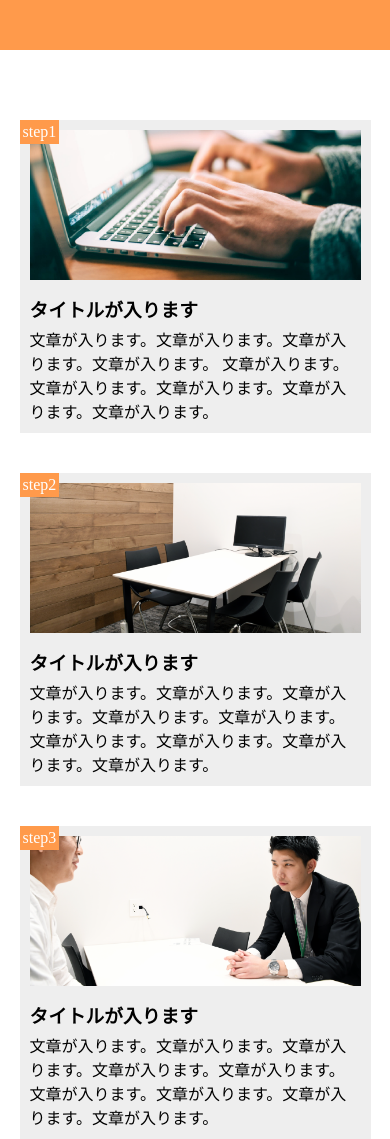
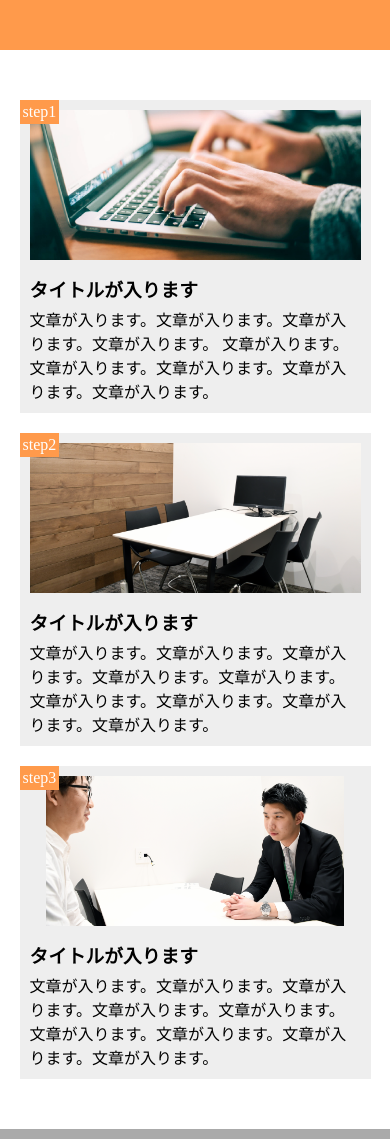
Before and after one commit to yamadasatoru/HTML-CSS-10chapter, a plain HTML site: page index.html in a window 390 px wide. Shown: the top 1139 px of the page. Drawn offline with Linux system fonts and the light colour scheme.

Commit message:
Initial Commit

```diff
--- a/style.css
+++ b/style.css
@@ -10,7 +10,7 @@ header {
 }
 
 main {
-  width: 100%;
+  width: 960px;
   margin: 50px auto;
   display: flex;
 }
@@ -21,6 +21,10 @@ main {
   padding: 10px;
   position: relative;
   background-color: #eee;
+}
+
+.step-box:last-child {
+  margin-right: 0;
 }
 
 .step-img1 {
@@ -69,7 +73,7 @@ footer {
 
 main {
   width: 100%;
-  margin: 50px auto;
+  margin: 40px auto;
   display: flex;
   flex-direction: column;
   align-content: center;
@@ -77,8 +81,10 @@ main {
 
 .step-box {
   width: 90%;
-  margin: 20px auto;
+  margin: 10px auto;
   position: relative;
+  margin-right: 5%;
+  margin-left: 5%;
 }
 
 .step-img1 {
@@ -100,6 +106,8 @@ main {
   background-image: url(img/flow03.png);
   background-position: bottom;
   background-size: cover;
+  margin-right: 5%;
+  margin-left: 5%;
 }
 
 footer {
```
